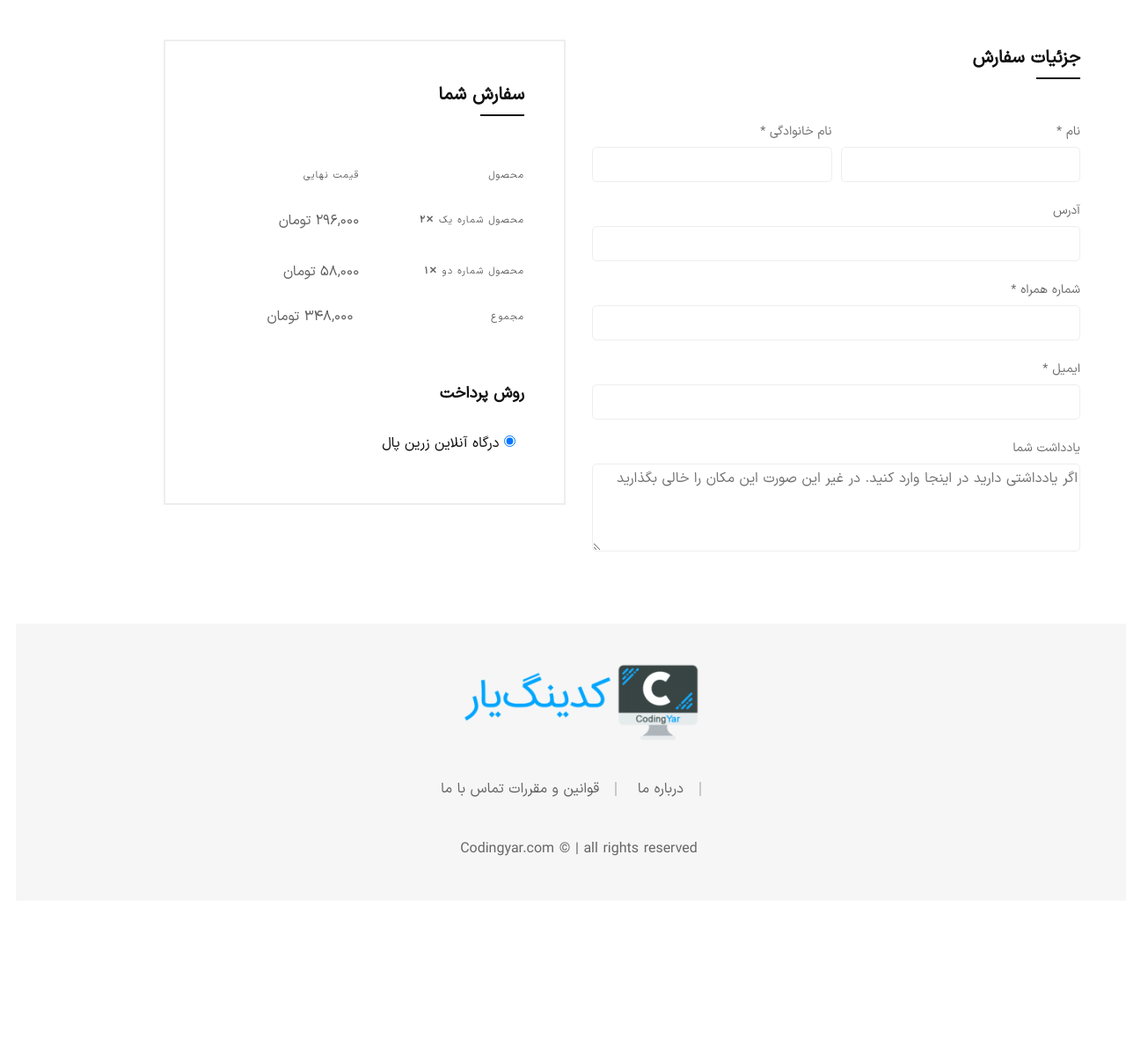
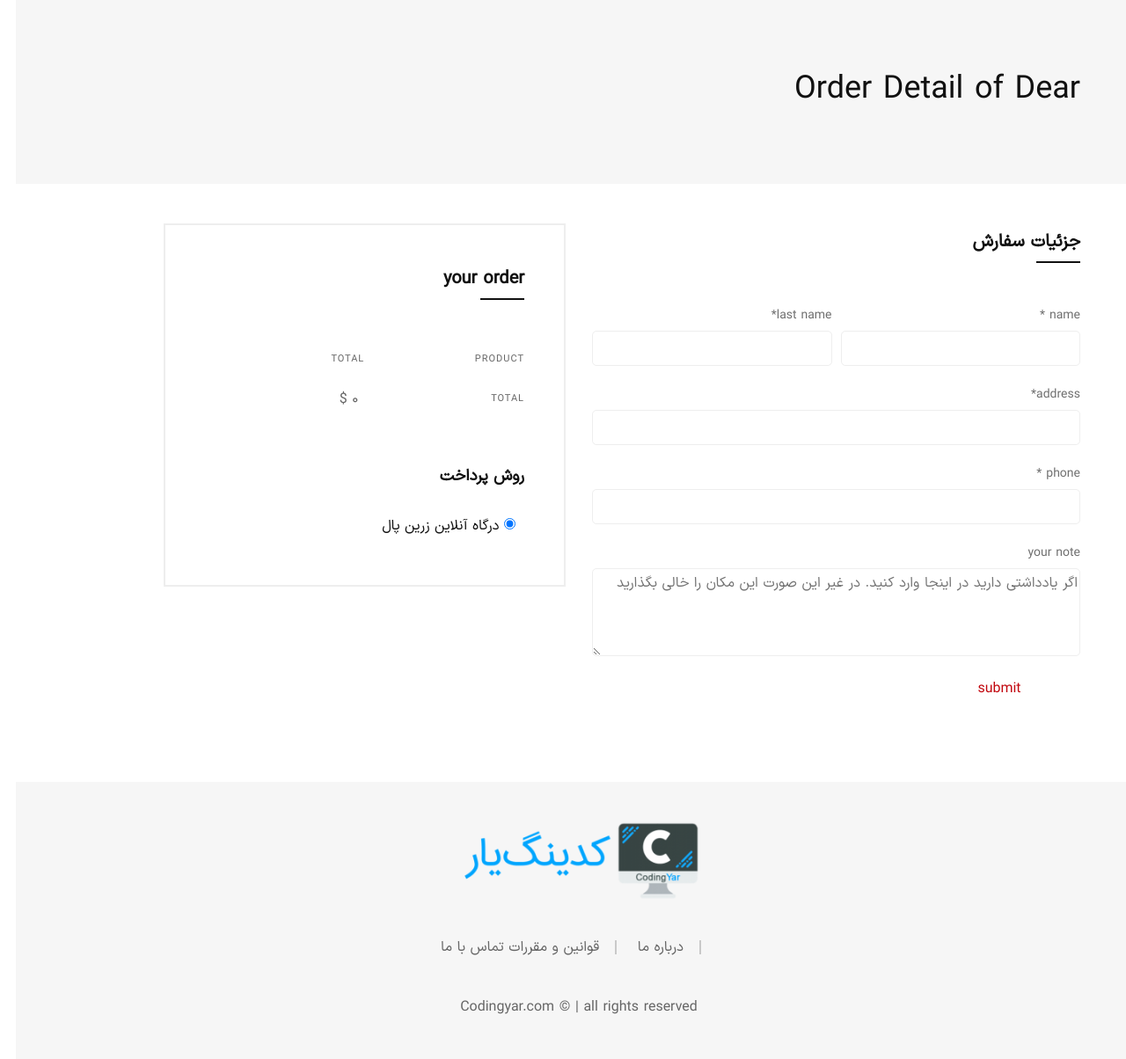
Before and after one commit to Yegansmaili/onlineshop_project, a Django app: page /order/create/ in a window 1280 px wide. Shown: the part 103-1307 px from the top of the page at 88% size. Before the commit the page ends 1076 px from the top, so only its background shows below. Run offline with Django 5.2, Linux system fonts and the light colour scheme; some libraries are stand-ins or nearby versions; some web fonts are replaced.

Commit message:
configuring order details

```diff
--- a/cart/cart.py
+++ b/cart/cart.py
@@ -66,7 +66,7 @@
         removing the cart from the session
         """
         del self.session['cart']
-        messages.success(self.request, _('your cart has been successfully removed'))
+        # messages.success(self.request, _('your cart has been successfully removed'))
 
         self.save()
 
--- /dev/null
+++ b/orders/forms.py
@@ -0,0 +1,12 @@
+from django import forms
+from .models import *
+
+
+class OrderForm(forms.ModelForm):
+    class Meta:
+        model = Order
+        fields = ['first_name', 'last_name', 'phone_number', 'address', 'order_note', ]
+        widgets = {
+            'address': forms.Textarea(attrs={'rows': 3}),
+            'order_note': forms.Textarea(attrs={'rows': 5})
+        }
--- a/orders/models.py
+++ b/orders/models.py
@@ -1,7 +1,7 @@
 from django.conf import settings
 from django.db import models
 from django.utils import timezone
-
+from django.utils.translation import gettext_lazy as _
 from products.models import Product
 
 
@@ -12,7 +12,8 @@
     last_name = models.CharField(max_length=150)
     phone_number = models.CharField(max_length=15)  # phone_number field
     address = models.CharField(max_length=700)
-    order_note = models.CharField(max_length=1000, blank=True, null=True)
+    order_note = models.CharField(max_length=1000, blank=True, null=True,
+                                  help_text=_('If you have a note, write here. Otherwise, leave it blank. '))
     order_created = models.DateTimeField(default=timezone.now)
     order_modified = models.DateTimeField(auto_now=True)
 
--- a/orders/templates/orders/order_create.html
+++ b/orders/templates/orders/order_create.html
@@ -11,10 +11,10 @@
 
 
 {% block content %}
-{#    {% trans 'Detail of the ' as x %}#}
-{#    {% with header_name=x|add:product.title %}#}
-{#        {% include 'includes/topheader.html' with header_name=header_name %}#}
-{#    {% endwith %}#}
+    {% trans 'Order Detail of Dear ' as title %}
+    {% with header_name=title|add:user.username %}
+        {% include 'includes/topheader.html' with header_name=header_name %}
+    {% endwith %}
 
     <!-- Main Content Wrapper Start -->
     <div class="main-content-wrapper">
@@ -28,75 +28,114 @@
                             <h2>جزئیات سفارش</h2>
                         </div>
                         <div class="checkout-form">
-                                <form action="#" class="form form--checkout">
+
+                            <form action="#" class="form form--checkout" method="post">
+                                {% csrf_token %}
+
                                 <div class="form-row mb--20">
                                     <div class="form__group col-md-6 mb-sm--30">
-                                            <label for="billing_fname" class="form__label form__label--2">نام  <span class="required">*</span></label>
-                                            <input type="text" name="billing_fname" id="billing_fname" class="form__input form__input--2">
+                                        <label for="billing_fname" class="form__label form__label--2">{% trans 'name' %}
+                                            <span
+                                                    class="required">*</span></label>
+                                        <input type="text" name="{{ form.first_name.name }}" id="billing_fname"
+                                               class="form__input form__input--2">
+                                        {% if form.first_name.errors %}
+                                            <div class="text text-danger">{{ form.first_name.errors }}</div>
+                                        {% endif %}
                                     </div>
                                     <div class="form__group col-md-6">
-                                            <label for="billing_lname" class="form__label form__label--2">نام خانوادگی  <span class="required">*</span></label>
-                                            <input type="text" name="billing_lname" id="billing_lname" class="form__input form__input--2">
+                                        <label for="billing_lname"
+                                               class="form__label form__label--2">{% trans 'last name' %}<span
+                                                class="required">*</span></label>
+                                        <input type="text" name="{{ form.last_name.name }}" id="billing_lname"
+                                               class="form__input form__input--2">
+                                        {% if form.last_name.errors %}
+                                            <div class="text text-danger">{{ form.last_name.errors }}</div>
+                                        {% endif %}
                                     </div>
                                 </div>
                                 <div class="form-row mb--20">
                                     <div class="form__group col-12">
-                                            <label for="billing_company" class="form__label form__label--2">آدرس</label>
-                                            <input type="text" name="billing_company" id="billing_company" class="form__input form__input--2">
+                                        <label for="billing_address"
+                                               class="form__label form__label--2">{% trans 'address' %}<span
+                                                class="required">*</span></label>
+                                        <input type="text" name="{{ form.address.name }}" id="billing_company"
+                                               class="form__input form__input--2">
+                                        {% if form.address.errors %}
+                                            <div class="text text-danger">{{ form.address.errors }}</div>
+                                        {% endif %}
                                     </div>
                                 </div>
                                 <div class="form-row mb--20">
                                     <div class="form__group col-12">
-                                            <label for="billing_phone" class="form__label form__label--2">شماره همراه <span class="required">*</span></label>
-                                            <input type="text" name="billing_phone" id="billing_phone" class="form__input form__input--2">
+                                        <label for="billing_phone"
+                                               class="form__label form__label--2">{% trans 'phone' %} <span
+                                                class="required">*</span></label>
+                                        <input type="text" name="{{ form.phone_number.name }}" id="billing_phone"
+                                               class="form__input form__input--2">
+                                        {% if form.phone_number.errors %}
+                                            <div class="text text-danger">{{ form.phone_number.errors }}</div>
+                                        {% endif %}
                                     </div>
                                 </div>
-                                    <div class="form-row mb--20">
+                                {#                                <div class="form-row mb--20">#}
+                                {#                                    <div class="form__group col-12">#}
+                                {#                                        <label for="billing_email" class="form__label form__label--2">ایمیل <span#}
+                                {#                                                class="required">*</span></label>#}
+                                {#                                        <input type="email" name="billing_email" id="billing_email"#}
+                                {#                                               class="form__input form__input--2">#}
+                                {#                                    </div>#}
+                                {#                                </div>#}
+                                <div class="form-row">
                                     <div class="form__group col-12">
-                                            <label for="billing_email" class="form__label form__label--2">ایمیل  <span class="required">*</span></label>
-                                            <input type="email" name="billing_email" id="billing_email" class="form__input form__input--2">
+                                        <label for="orderNotes"
+                                               class="form__label form__label--2">{% trans 'your note' %}</label>
+                                        <textarea class="form__input form__input--2 form__input--textarea"
+                                                  id="orderNotes" name="{{ form.order_note.name }}"
+                                                  placeholder="اگر یادداشتی دارید در اینجا وارد کنید. در غیر این صورت این مکان را خالی بگذارید"></textarea>
                                     </div>
                                 </div>
-                                    <div class="form-row">
-                                        <div class="form__group col-12">
-                                            <label for="orderNotes" class="form__label form__label--2">یادداشت شما</label>
-                                            <textarea class="form__input form__input--2 form__input--textarea" id="orderNotes" name="orderNotes" placeholder="اگر یادداشتی دارید در اینجا وارد کنید. در غیر این صورت این مکان را خالی بگذارید"></textarea>
-                                        </div>
-                                    </div>
+                                <button type="submit" class="btn">{% trans 'submit' %}</button>
                             </form>
                         </div>
                     </div>
                     <div class="col-xl-5 offset-xl-1 col-lg-6 mt-md--40">
                         <div class="order-details">
                             <div class="checkout-title mt--10">
-                                    <h2>سفارش شما</h2>
+                                <h2>{% trans 'your order' %}</h2>
                             </div>
                             <div class="table-content table-responsive mb--30">
                                 <table class="table order-table order-table-2">
                                     <thead>
                                     <tr>
-                                                <th>محصول</th>
-                                                <th class="text-right">قیمت نهایی</th>
+                                        <th>{% trans 'product' %}</th>
+                                        <th class="text-right">{% trans 'total' %}</th>
                                     </tr>
                                     </thead>
                                     <tbody>
+                                    {% for item in cart %}
                                         <tr>
-                                                <th>محصول شماره یک
-                                                    <strong><span>&#10005;</span>۲</strong>
+                                            <th>{{ item.product_obj.title }}
+                                                <strong><span>&#10005;</span>{{ item.quantity|number_translate }}
+                                                </strong>
                                             </th>
-                                                <td class="text-right">۲۹۶,۰۰۰ تومان</td>
+                                            <td class="text-right">
+                                                {% with item.total_price|intcomma:False|number_translate as price %}
+                                                    {% blocktrans %}{{ price }} ${% endblocktrans %}
+                                                {% endwith %}</td>
                                         </tr>
-                                            <tr>
-                                                <th>محصول شماره دو
-                                                    <strong><span>&#10005;</span>۱</strong>
-                                                </th>
-                                                <td class="text-right">۵۸,۰۰۰ تومان</td>
-                                            </tr>
+                                    {% endfor %}
+
+
                                     </tbody>
                                     <tfoot>
                                     <tr class="cart-subtotal">
-                                                <th>مجموع</th>
-                                                <td class="text-right">۳۴۸,۰۰۰ تومان</td>
+                                        <th>{% trans 'total' %}</th>
+                                        <td class="text-right">
+                                            {% with cart.get_total_price|intcomma:False|number_translate as price %}
+                                                {% blocktrans %}{{ price }} ${% endblocktrans %}
+                                            {% endwith %}
+                                        </td>
                                     </tr>
                                     </tfoot>
                                 </table>
--- a/orders/views.py
+++ b/orders/views.py
@@ -1,5 +1,35 @@
 from django.shortcuts import render
+from .models import *
+from cart.cart import Cart
+from .forms import OrderForm
+from django.contrib import messages
+from django.utils.translation import gettext_lazy as _
 
 
 def order_create_view(request):
-    return render(request, 'orders/order_create.html')
+    order_form = OrderForm()
+    cart = Cart(request)
+
+    if request.method == 'POST':
+        order_form = OrderForm(request.POST)
+        if order_form.is_valid():
+            order_obj = order_form.save(commit=False)
+            order_obj.user = request.user
+            order_obj.save()
+            for item in cart:
+                product = item['product_obj']
+                OrderItem.objects.create(
+                    product = product,
+                    order= order_obj,
+                    price= product.price,
+                    quantity=item['quantity']
+                )
+            cart.clear()
+            request.user.first_name = order_obj.first_name
+            request.user.last_name = order_obj.last_name
+            request.user.save()
+            messages.success(request,_('your order has been created'))
+
+    return render(request, 'orders/order_create.html', context={
+        'form': order_form
+    })
```
Also changed, not shown: locale/fa/LC_MESSAGES/django.po, orders/locale/fa/LC_MESSAGES/django.po (added), products/locale/fa/LC_MESSAGES/django.po, 2 other files. Lines whose indentation alone changed are shown as unchanged.
